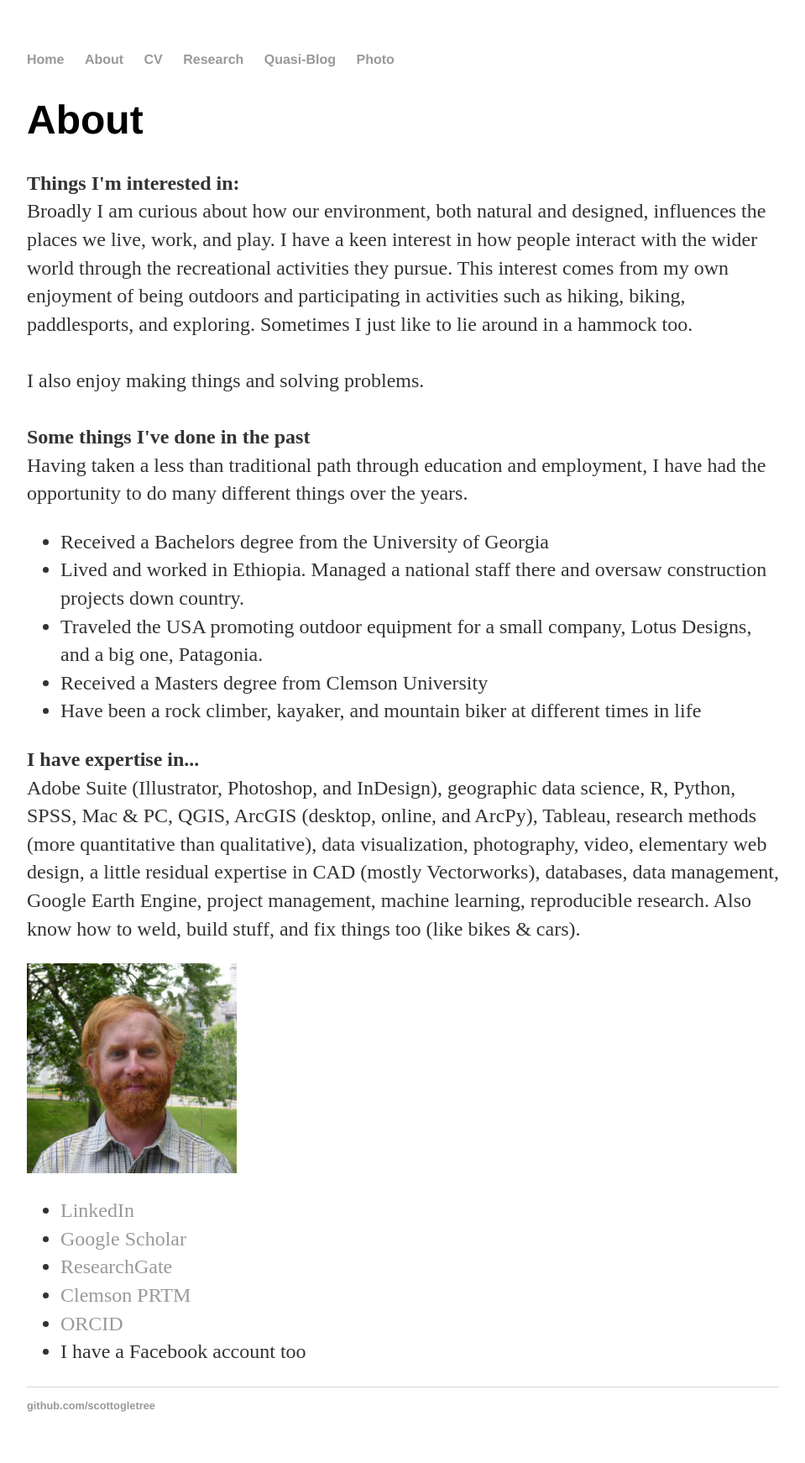
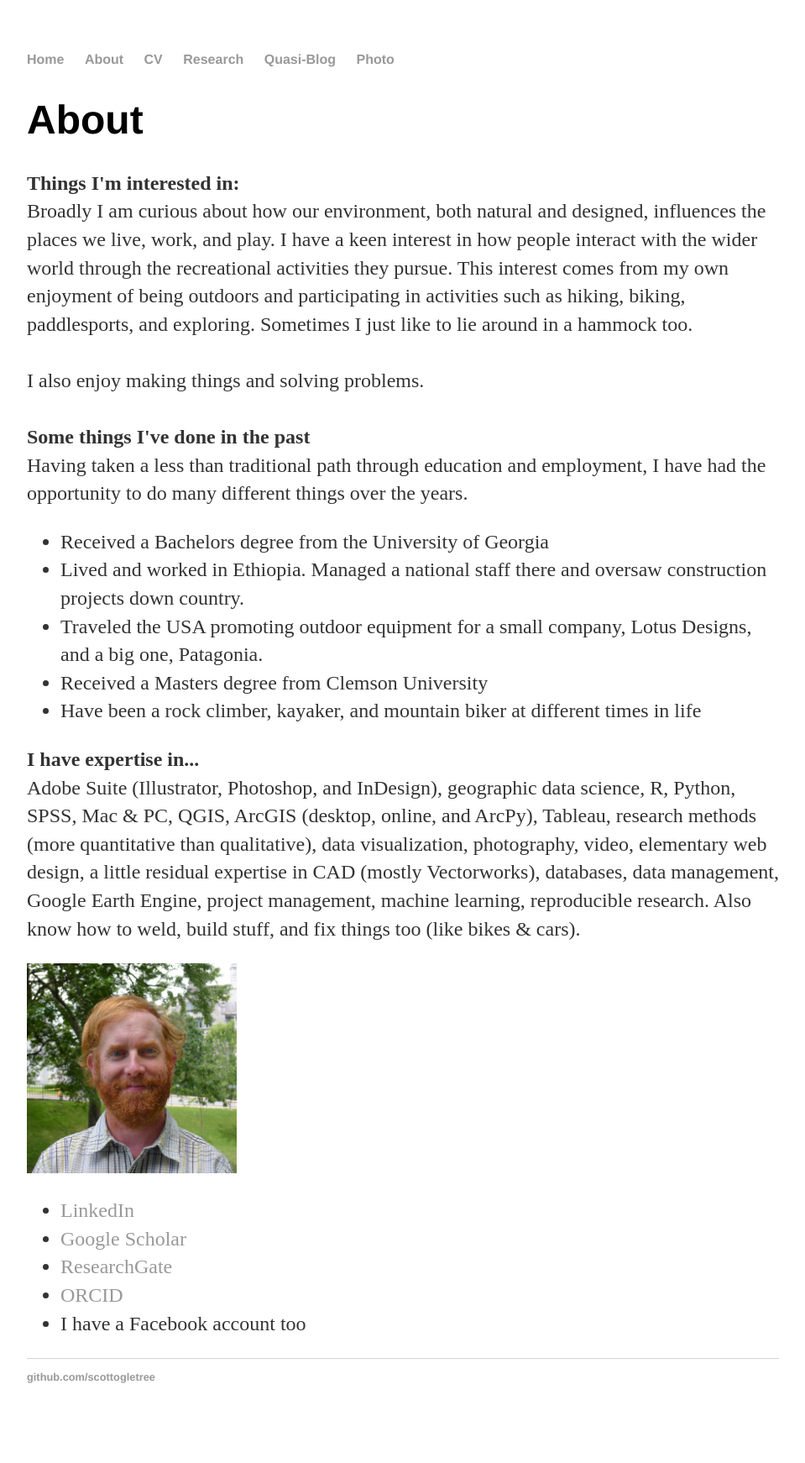
Before and after one commit to scottogletree/ogletrees.github.io, a Jekyll site: the page built from about/index.html, in a window 1280 px wide. Shown: the whole page at 84% size, without its empty margins (160-1119 px from the left). Built offline with Jekyll 4.4.1, drawn with Linux system fonts in a browser that asks for light colours; after the commit the page ends 1709 px from its top, so only the background shows below that.

Commit message:
comment out clemson

```diff
--- a/about/index.html
+++ b/about/index.html
@@ -26,7 +26,7 @@ Adobe Suite (Illustrator, Photoshop, and InDesign), geographic data science, R,
 				<li><a target="_blank" href="https://www.linkedin.com/in/scott-ogletree-23761a23/">LinkedIn</a></li>
 				<li><a target="_blank" href="https://scholar.google.com/citations?user=pImf5H4AAAAJ&hl=en&oi=ao">Google Scholar</a></li>
 				<li><a target="_blank" href="https://www.researchgate.net/profile/Scott_Ogletree">ResearchGate</a></li>
-				<li><a target="_blank" href="https://www.clemson.edu/cbshs/departments/prtm/?site-index=749">Clemson PRTM</a></li>
+				<!--<li><a target="_blank" href="https://www.clemson.edu/cbshs/departments/prtm/?site-index=749">Clemson PRTM</a></li>-->
 				<li><a target="_blank" href="http://orcid.org/0000-0002-2607-6017">ORCID</a></li>
 				<li>I have a Facebook account too</li>
 				</ul>
```
